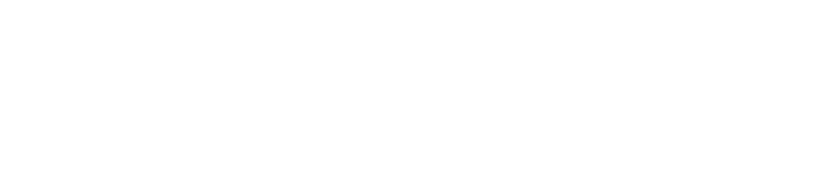
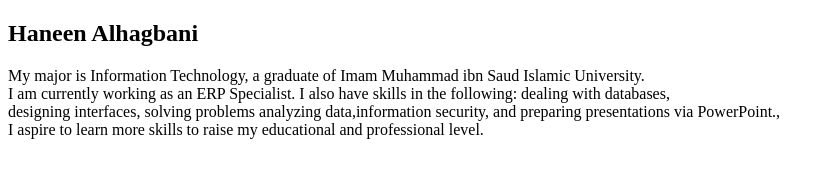
Before and after one commit to yohejazi11/gitTeamHW, a plain HTML site: page index.html in a window 1280 px wide. Shown: the whole page, without its empty margins (0-834 px from the left). Drawn offline with Linux system fonts and the light colour scheme.

Commit message:
haneen paragraph

```diff
--- a/index.html
+++ b/index.html
@@ -6,6 +6,10 @@
     <title>Document</title>
 </head>
 <body>
-
+    <h2>Haneen Alhagbani</h2>
+    <p> My major is Information Technology, a graduate of Imam Muhammad ibn Saud Islamic University.<br>
+        I am currently working as an ERP Specialist.
+I also have skills in the following: dealing with databases,<br> designing interfaces, solving problems analyzing data,information security,  and preparing presentations via PowerPoint.,<br>
+I aspire to learn more skills to raise my educational and professional level.</p>
 </body>
 </html>
```
